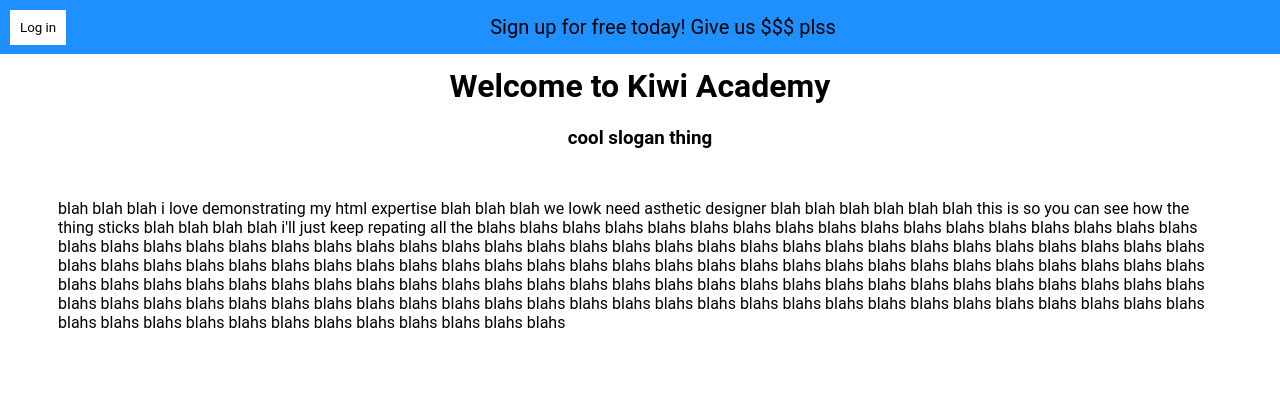
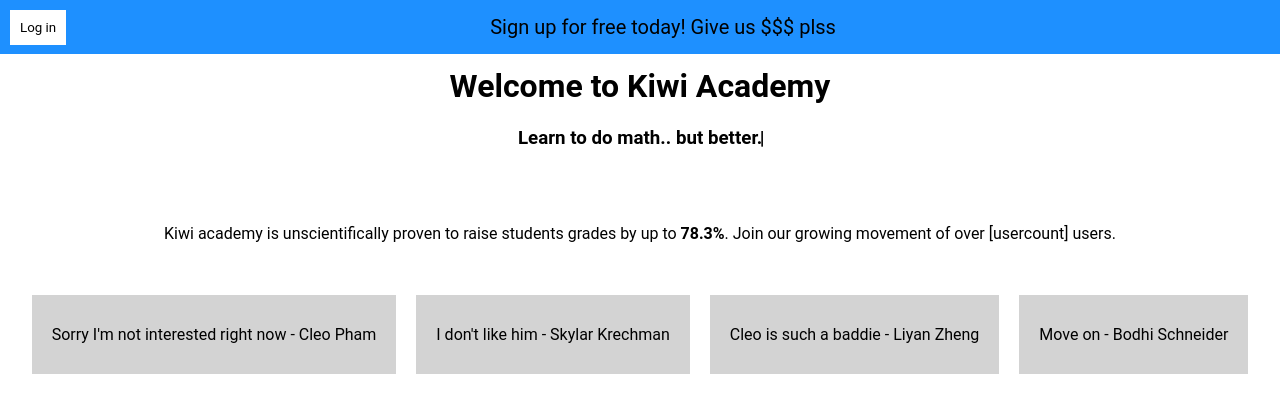
Before and after one commit to Bodhi-Schneider1/kiwi, a plain HTML site: page index.html in a window 1280 px wide. Drawn offline with nearby package versions, Linux system fonts and the light colour scheme.

Commit message:
Revise index.html with new title and content
Updated the title and added new content including a hero section, quotes, and a description of Kiwi Academy.

```diff
--- a/index.html
+++ b/index.html
@@ -2,9 +2,20 @@
 <html>
     <head>
         <meta charset="utf-8">
-        <title>thing</title>
+        <title>Kiwi Academy</title>
     </head>
     <style>
+      #quotebox {
+        display: flex;
+        gap: 20px;
+        justify-content: center;
+      }
+      .quotes {
+
+        background-color : lightgray;
+       padding: 30px 20px;
+          display: inline-block;
+      }
     #login-bar {
         margin: -8px;
         text-align: center;
@@ -43,13 +54,26 @@ button:hover {
         .marg {
             margin: 50px;
         }
+      .spacer {
+        padding : 20px
+      }
 
     </style>
+  <script src="https://unpkg.com/typeit@8.7.1/dist/index.umd.js"></script>
+
     <body>
     <div id = "login-bar"> <button id = "log-in">Log in</button>Sign up for free today! Give us $$$ plss</div>
-
-<h1 class = "center">Welcome to Kiwi Academy</h1>
-<h3 class = "center">cool slogan thing</h3>
-<p class = "marg"> blah blah blah i love demonstrating my html expertise blah blah blah we lowk need asthetic designer blah blah blah blah blah blah this is so you can see how the thing sticks blah blah blah blah i'll just keep repating all the blahs blahs blahs blahs blahs blahs blahs blahs blahs blahs blahs blahs blahs blahs blahs blahs blahs blahs blahs blahs blahs blahs blahs blahs blahs blahs blahs blahs blahs blahs blahs blahs blahs blahs blahs blahs blahs blahs blahs blahs blahs blahs blahs blahs blahs blahs blahs blahs blahs blahs blahs blahs blahs blahs blahs blahs blahs blahs blahs blahs blahs blahs blahs blahs blahs blahs blahs blahs blahs blahs blahs blahs blahs blahs blahs blahs blahs blahs blahs blahs blahs blahs blahs blahs blahs blahs blahs blahs blahs blahs blahs blahs blahs blahs blahs blahs blahs blahs blahs blahs blahs blahs blahs blahs blahs blahs blahs blahs blahs blahs blahs blahs blahs blahs blahs blahs blahs blahs blahs blahs blahs blahs blahs blahs blahs blahs blahs blahs blahs blahs blahs blahs blahs blahs blahs blahs blahs </p>
-    </body>
+    <div class = "center" id = "hero">
+<h1 >Welcome to Kiwi Academy</h1>
+<h3 class = "typed">Learn to do math.. but better.</h3>
+      </div>
+      <div class = "spacer"></div>
+<p  class = "center" class = "marg"> Kiwi academy is unscientifically proven to raise students grades by up to <b>78.3%</b>. Join our growing movement of over [usercount] users. </p>
+      <div class = "spacer">
+      <div id = "quotebox"><p class = 'quotes'> Sorry I'm not interested right now - Cleo Pham</p><p class = 'quotes'> I don't like him - Skylar Krechman</p><p class = 'quotes'> Cleo is such a baddie - Liyan Zheng</p><p class = 'quotes'> Move on - Bodhi Schneider</p>
+  </body>
+  <script> new TypeIt(".typed", {
+  speed: 75,
+  loop: false,
+}).go();</script>
 </html>
```
